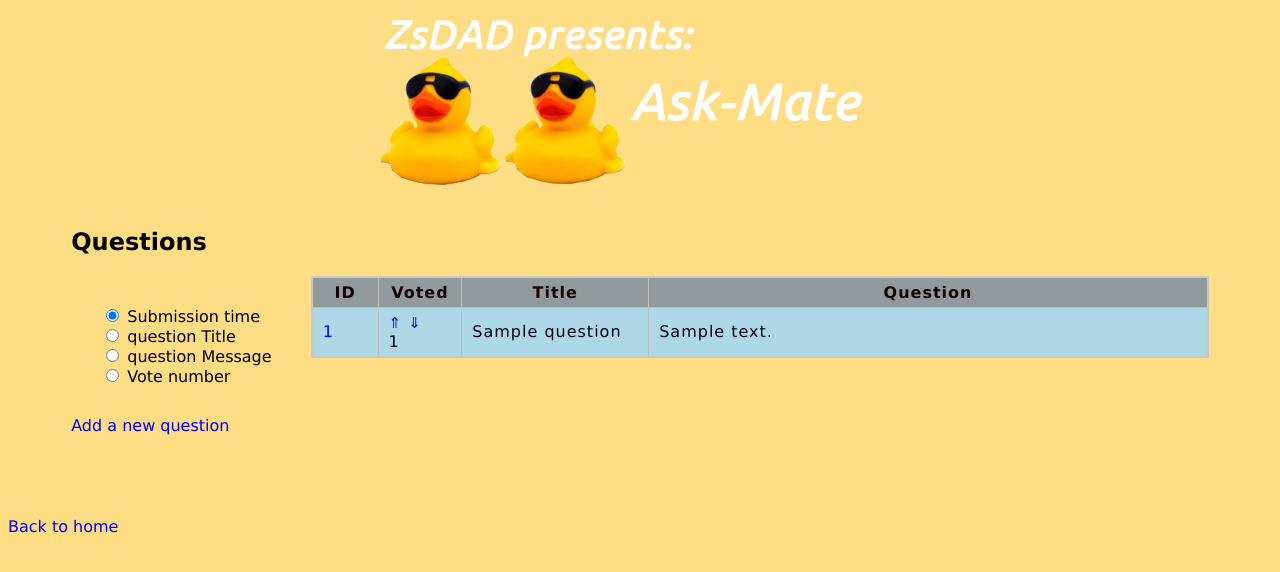
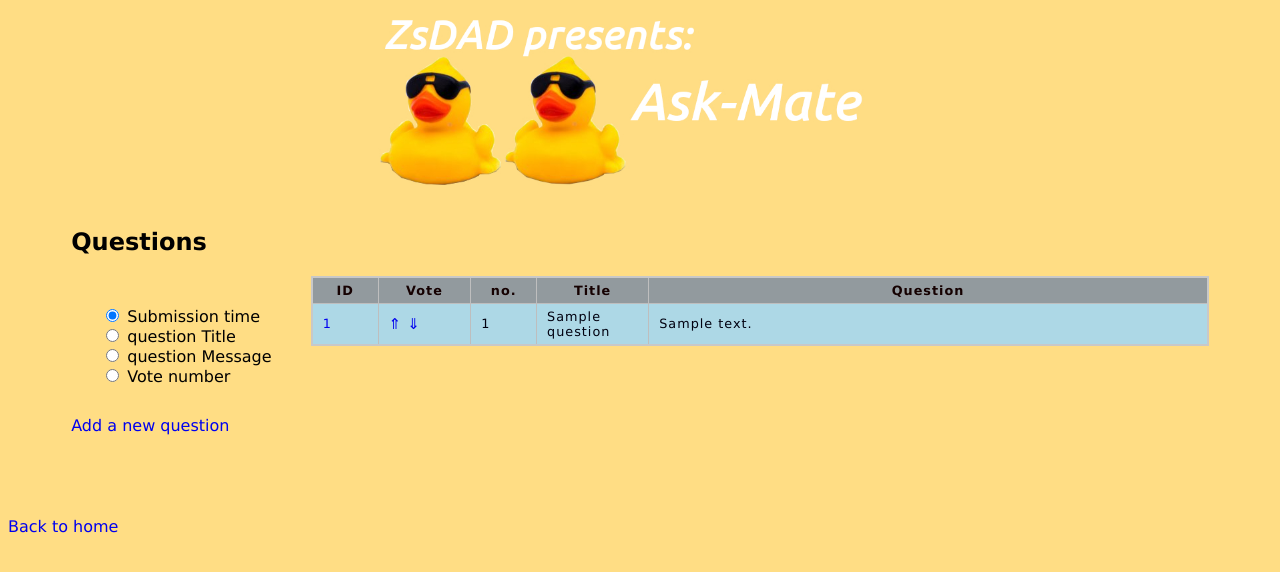
Before and after one commit to bezdomnij/ask-mate-zsdad-sprint-2, a Flask app: template templates/list.html in a window 1280 px wide. Shown: the part 94-666 px from the top of the page. Run offline with Flask 2, Linux system fonts and the light colour scheme; the template is opened without the code that fills it: most values are stand-ins (such as "Sample title", 1, 10 or a date in 2020).

Commit message:
center votes/voted numbers in css and listhtml

```diff
--- a/static/css/main.css
+++ b/static/css/main.css
@@ -24,7 +24,7 @@ table {
     border-collapse: collapse;
     border: 2px solid rgb(200, 200, 200);
     letter-spacing: 1px;
-    font-size: 1rem;
+    font-size: .8rem;
     color: #010110;
     font-family: 'Lucida Grande', 'Lucida Sans Unicode', 'Geneva', 'Verdana', sans-serif
 }
@@ -33,9 +33,14 @@ table {
 }
 .qid {
     width: 5%;
+    align-items: center;
+}
+.votes {
+    width: 5%;
+    align-content: center;
 }
 .voted {
-    width: 7%
+    width: 8%
 }
 td,
 th {
--- a/templates/list.html
+++ b/templates/list.html
@@ -35,7 +35,8 @@
             <thead>
             <tr>
                 <th class="qid">ID</th>
-                <th class="voted">Voted</th>
+                <th class="voted">Vote</th>
+                <th class="votes">no.</th>
                 <th>Title</th>
                 <th class="question">Question</th>
             </tr>
@@ -48,8 +49,8 @@
                     <span style='font-size:15px;'>&#8657;</span>
                 </a><a href="{{ url_for('vote_question_down', question_id=question['id']) }}">
                     <span style='font-size:15px;'>&#8659;</span>
-
-                </a><br>{{ question['vote_number'] }}</td>
+                </a></td>
+                <td>{{ question['vote_number'] }}</td>
                 <td>{{ question["title"] }}</td>
                 <td>{{ question["message"] }}</td>
             </tr>
```
